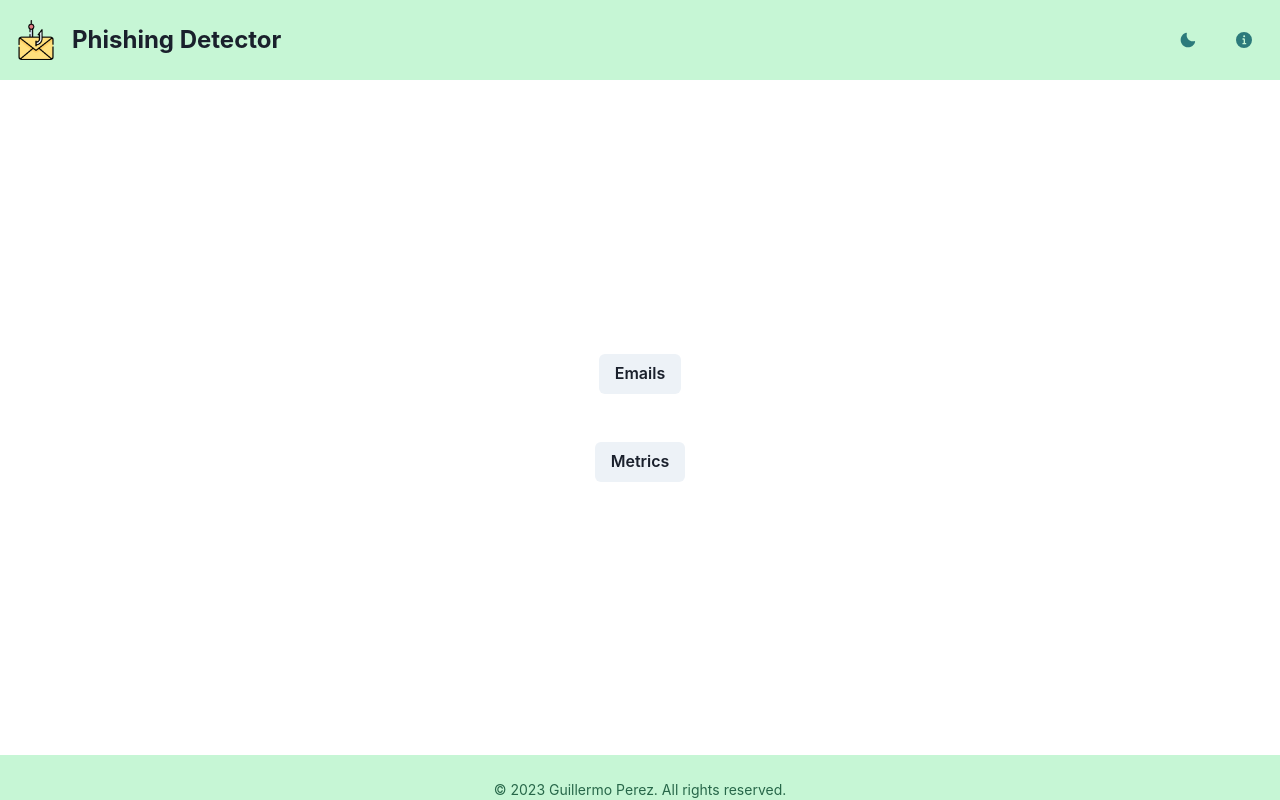
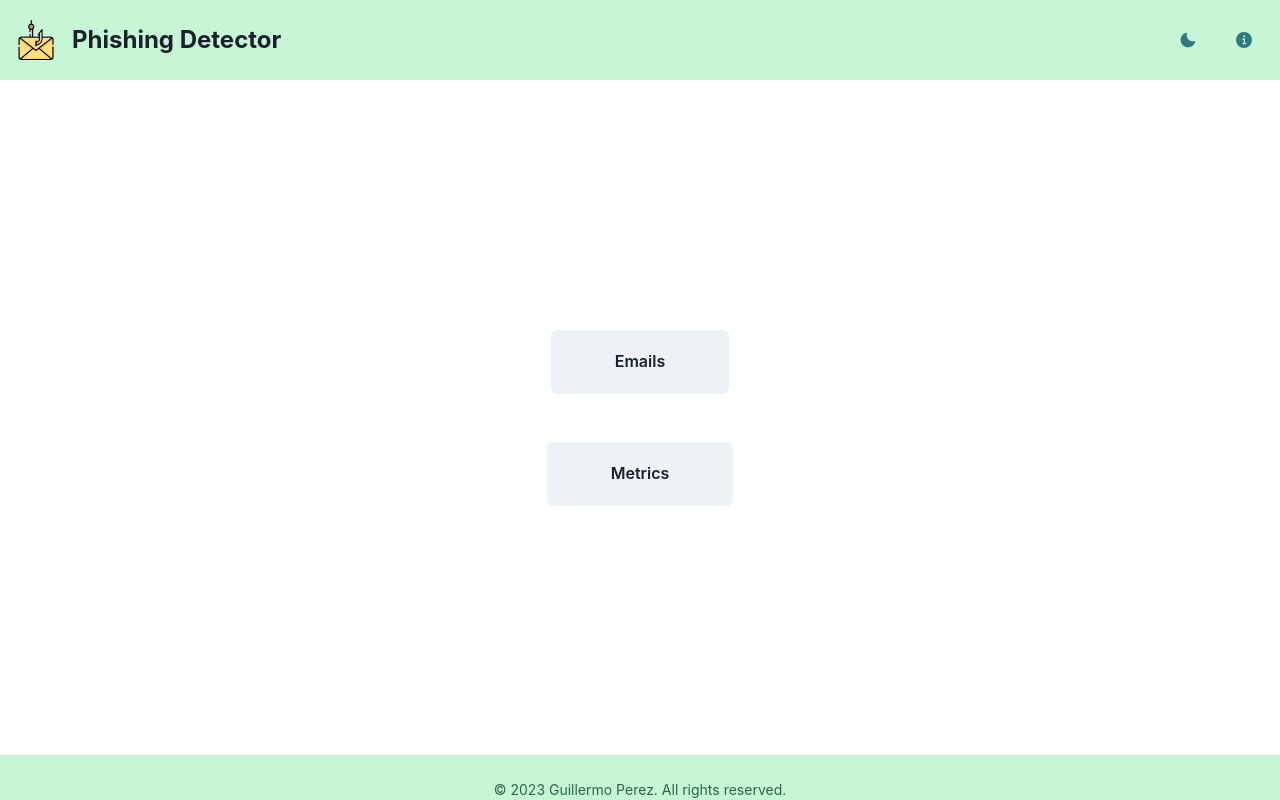
Before and after one commit to GuillermoPerez32/email_phishing_detector, a React (Vite) app in the folder epd-front/: page / in a window 1280 px wide. Built offline with nearby package versions, Linux system fonts and the light colour scheme.

Commit message:
new home

```diff
--- a/epd-front/src/pages/Home.tsx
+++ b/epd-front/src/pages/Home.tsx
@@ -10,12 +10,16 @@ export const Home = () => {
       gap={12}
       height="100%"
     >
-      <Button>
-        <Link to="emails">Emails</Link>
-      </Button>
-      <Button>
-        <Link to="metrics">Metrics</Link>
-      </Button>
+      <Link to="emails">
+        <Button paddingX={16} paddingY={8}>
+          Emails
+        </Button>
+      </Link>
+      <Link to="metrics">
+        <Button paddingX={16} paddingY={8}>
+          Metrics
+        </Button>
+      </Link>
     </Flex>
   );
 };
```
